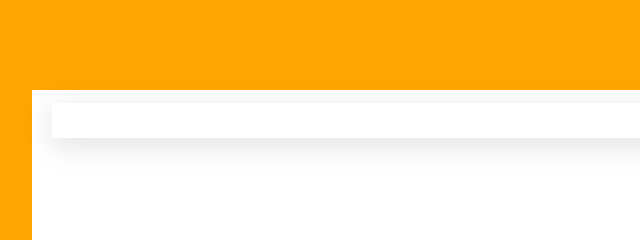
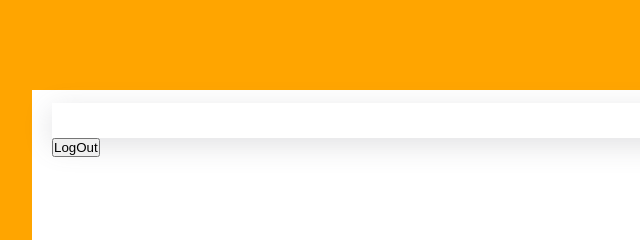
Before and after one commit to waqasalamzeb/Todo-App, a plain HTML site: page index.html in a window 1280 px wide. Shown: the top 240 px of the page, 236-876 px from the left. Drawn offline with nearby package versions, Linux system fonts and the light colour scheme; some packages are replaced by stand-ins of ours; a script that the page names is missing.

Commit message:
Update index.html

```diff
--- a/index.html
+++ b/index.html
@@ -17,6 +17,7 @@
     <img src="./add.png" alt=""width="20px" onclick="addtask()" id="add">
     <div id="list">
     </div>
+      <a href="https://waqasalamzeb.github.io/signup-form/"><button id="logout" align="center">LogOut</button></a>
   </div>
  </div>
  <script src="https://cdn.jsdelivr.net/npm/bootstrap@5.3.0/dist/js/bootstrap.bundle.min.js"
```
